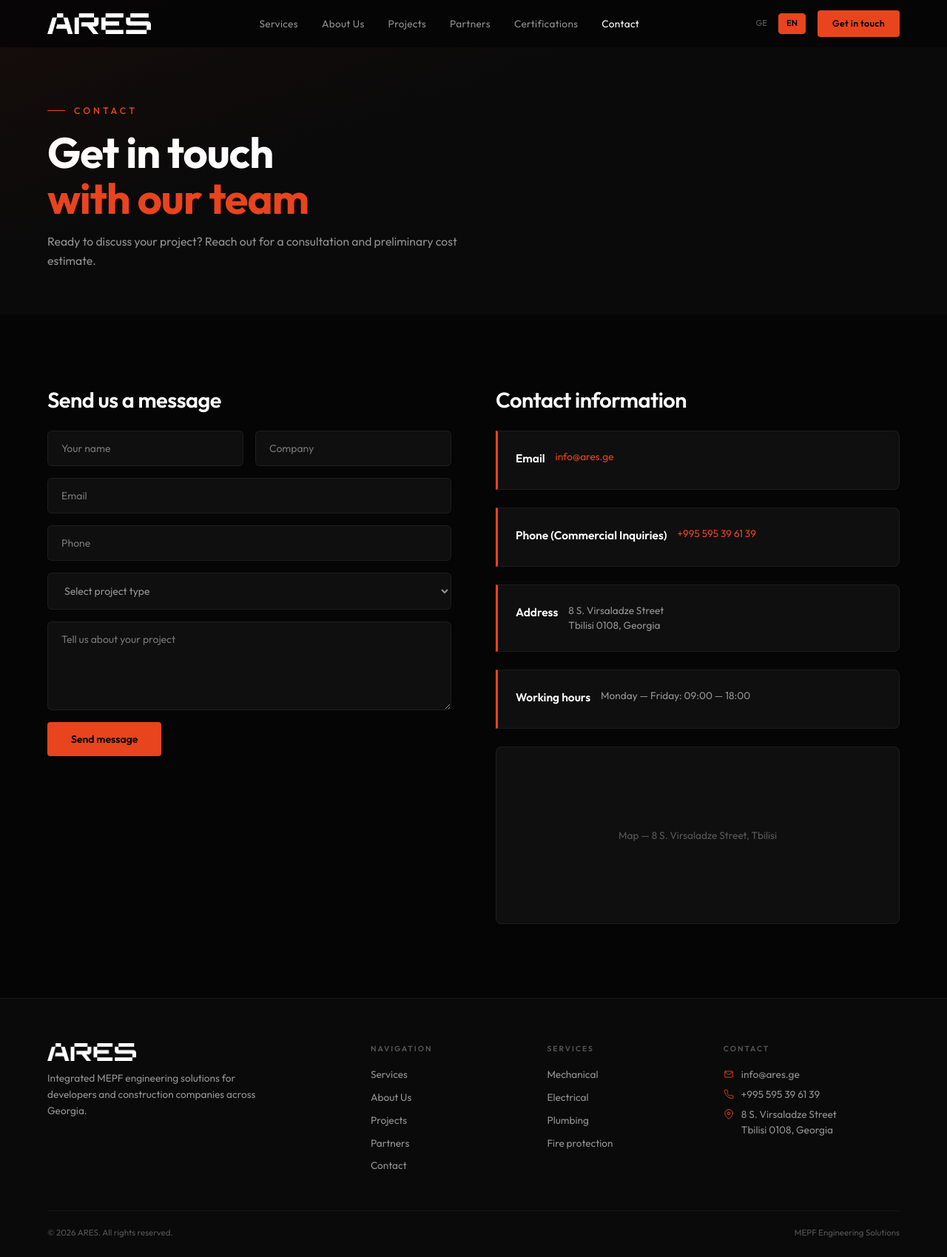
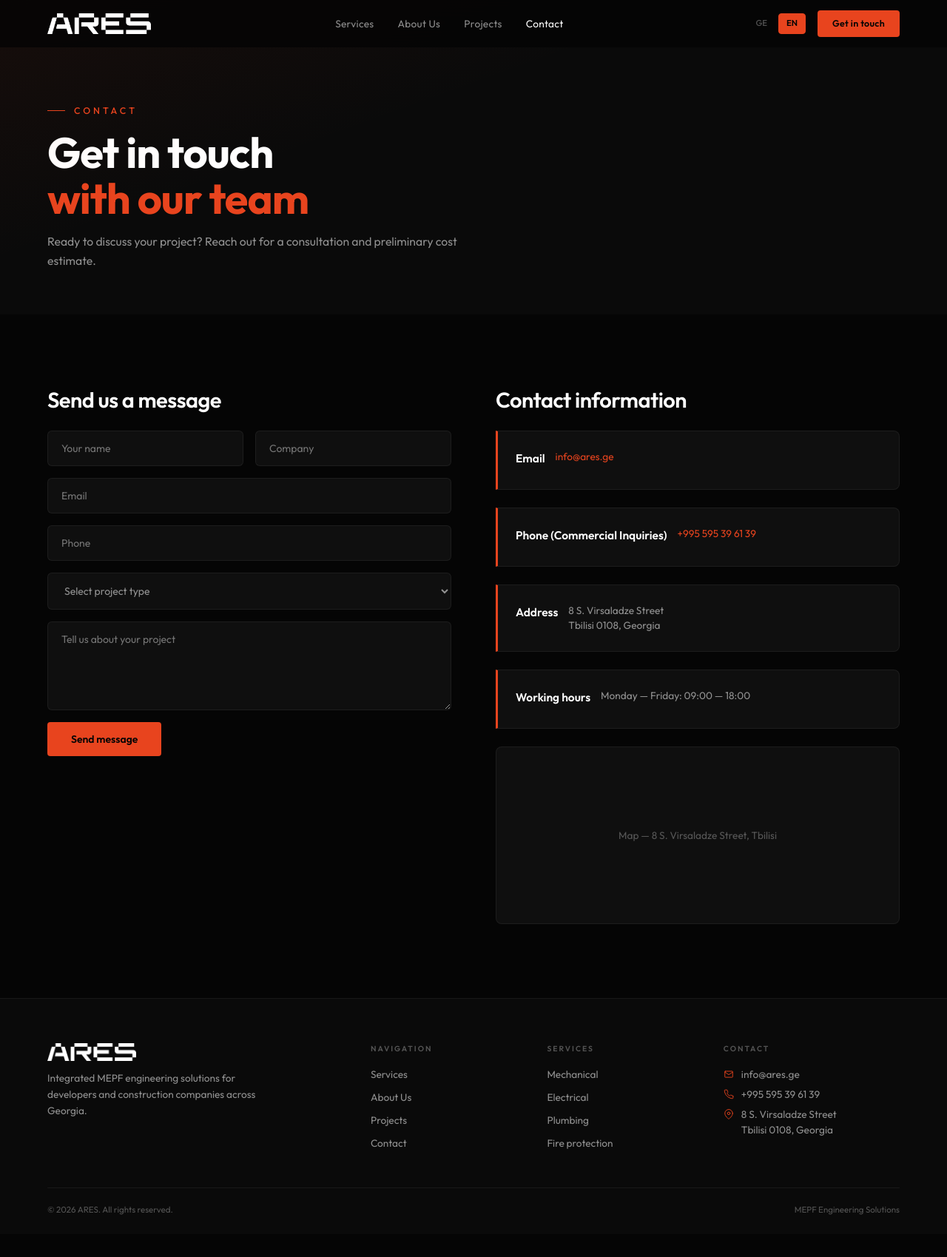
Before and after one commit to lukasturua9444/ares-ge, a Next.js app: page /contact in a window 1280 px wide. Shown: the whole page at 74% size. After the commit the page ends 1668 px from the top, so only its background shows below. Built offline with nearby package versions, Linux system fonts and the light colour scheme.

Commit message:
Step 2 (EN contact): Remove Partners + Certifications nav links

```diff
--- a/src/app/contact/page.js
+++ b/src/app/contact/page.js
@@ -28,7 +28,7 @@ export default function ContactPage() {
       <nav className="nav" id="nav">
         <div className="nav-inner">
           <a href="/" className="nav-logo"><img src="/images/ARES_White_Horizontal.png" alt="ARES" /></a>
-          <div className={`nav-links${menuOpen ? ' open' : ''}`}><a href="/services" onClick={handleNavClick}>Services</a><a href="/about" onClick={handleNavClick}>About Us</a><a href="/projects" onClick={handleNavClick}>Projects</a><a href="/partners" onClick={handleNavClick}>Partners</a><a href="/certifications" onClick={handleNavClick}>Certifications</a><a href="/contact" className="active-link" onClick={handleNavClick}>Contact</a></div>
+          <div className={`nav-links${menuOpen ? ' open' : ''}`}><a href="/services" onClick={handleNavClick}>Services</a><a href="/about" onClick={handleNavClick}>About Us</a><a href="/projects" onClick={handleNavClick}>Projects</a><a href="/contact" className="active-link" onClick={handleNavClick}>Contact</a></div>
           <div className="nav-right"><div className="lang-sw"><a href="/ka/contact">GE</a><a href="/contact" className="active">EN</a></div><a href="/contact" className="nav-cta">Get in touch</a></div>
           <button type="button" className={`hamburger${menuOpen ? ' active' : ''}`} id="hamburger" onClick={() => setMenuOpen(!menuOpen)} aria-label="Toggle menu"><span></span><span></span><span></span></button>
         </div>
@@ -84,7 +84,7 @@ export default function ContactPage() {
         <div className="wrap">
           <div className="footer-grid">
             <div><div className="footer-brand"><img src="/images/ARES_White_Horizontal.png" alt="ARES" /></div><p className="footer-desc">Integrated MEPF engineering solutions for developers and construction companies across Georgia.</p></div>
-            <div className="footer-col"><h4>Navigation</h4><a href="/services">Services</a><a href="/about">About Us</a><a href="/projects">Projects</a><a href="/partners">Partners</a><a href="/contact">Contact</a></div>
+            <div className="footer-col"><h4>Navigation</h4><a href="/services">Services</a><a href="/about">About Us</a><a href="/projects">Projects</a><a href="/contact">Contact</a></div>
             <div className="footer-col"><h4>Services</h4><a href="/services">Mechanical</a><a href="/services">Electrical</a><a href="/services">Plumbing</a><a href="/services">Fire protection</a></div>
             <div className="footer-col footer-contact"><h4>Contact</h4><p><a href="mailto:info@ares.ge">info@ares.ge</a></p><p><a href="tel:+995595396139">+995 595 39 61 39</a></p><p>8 S. Virsaladze Street<br />Tbilisi 0108, Georgia</p></div>
           </div>
```
